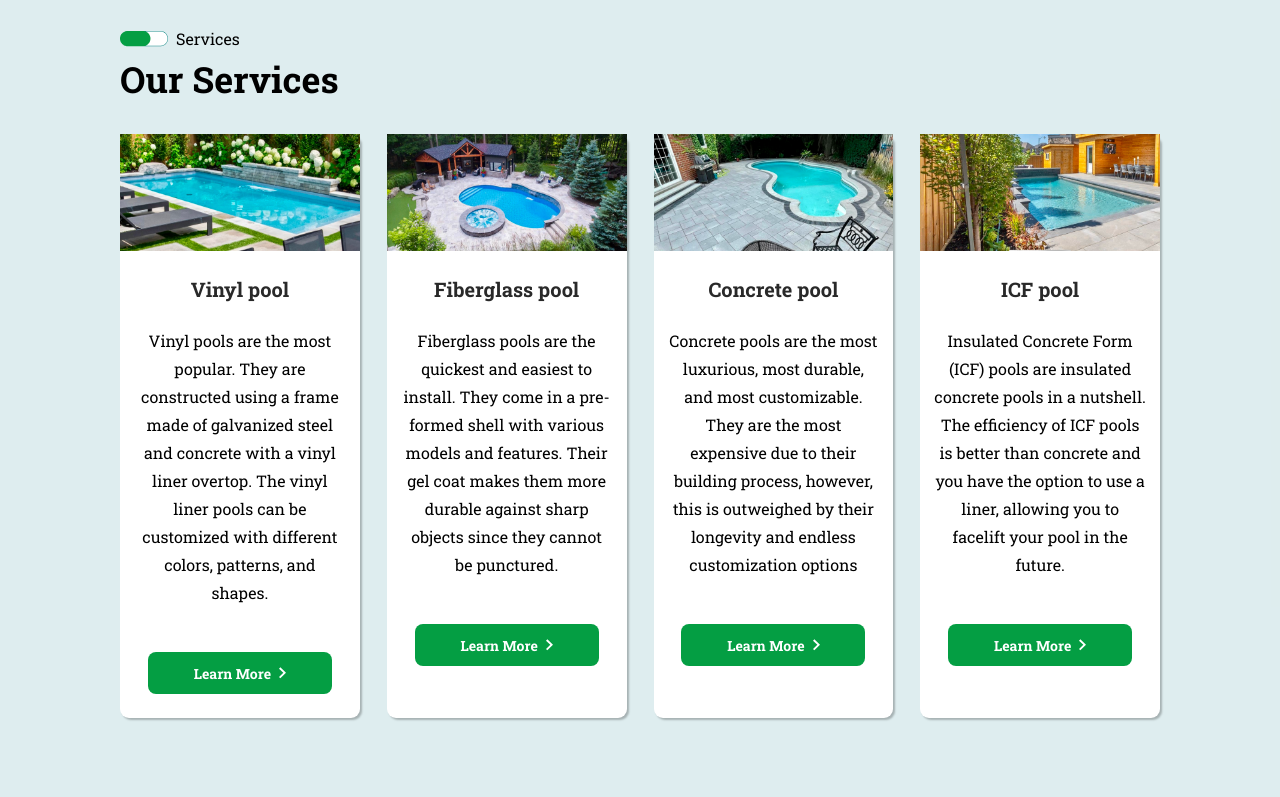
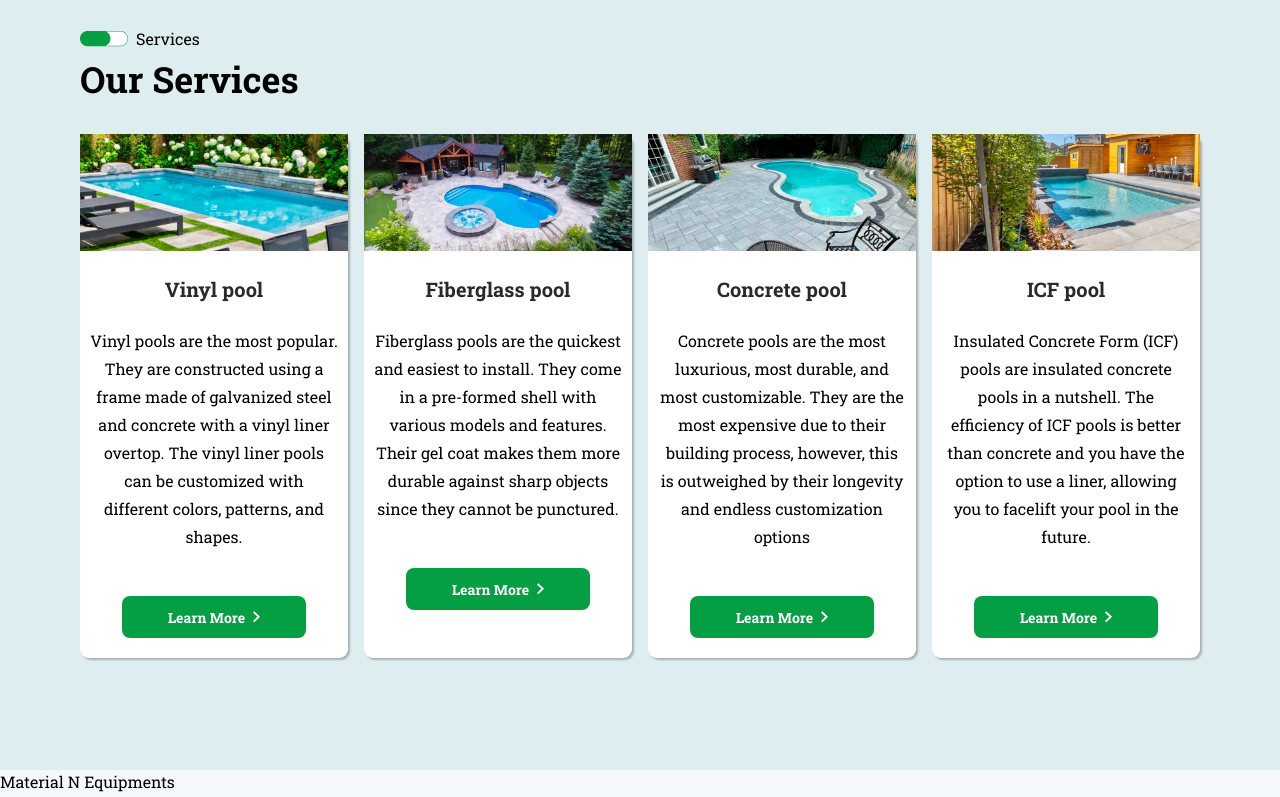
Before and after one commit to csebiplab/easy_pools, a Next.js app: page / in a window 1280 px wide. Shown: the part 1680-2477 px from the top of the page. Built offline with nearby package versions, Linux system fonts and the light colour scheme.

Commit message:
:sparkles: Done our servies sectioncls

```diff
--- a/src/app/components/__one_time_used/MainHomePageComponent/OurServices/OurServices.jsx
+++ b/src/app/components/__one_time_used/MainHomePageComponent/OurServices/OurServices.jsx
@@ -41,12 +41,12 @@ const ourServices = [
 
 const OurServices = () => {
   return (
-    <div className="px-[120px] py-[112px] our__service__box">
+    <div className="px-5 md:px-10 xl:px-20 2xl:px-[120px] py-[112px] our__service__box">
       <HeadingIcon text={headingIconText.ourServices__IconTxt} />
       <h3 className="text-4xl text-dark">Our Services</h3>
 
       <div className="mt-[35px]">
-        <div className="grid grid-cols-4 gap-x-[27px]">
+        <div className="grid grid-cols-1 md:grid-cols-3 xl:grid-cols-4 2xl:grid-cols-4 gap-4 2xl:gap-[27px]">
           {ourServices.map((serv, index) => (
             <ServiceCard key={index} serv={serv} />
           ))}
--- a/src/app/components/__one_time_used/MainHomePageComponent/OurServices/ServiceCard.jsx
+++ b/src/app/components/__one_time_used/MainHomePageComponent/OurServices/ServiceCard.jsx
@@ -14,10 +14,10 @@ const ServiceCard = ({ serv }) => {
           height={117}
           className="W-full h-[117px]"
         />
-        <div className="px-[14px]">
+        <div className="px-[10px]">
           <h5 className="py-[25px]">{title}</h5>
           <p className="pb-[45px]">{desc}</p>
-          <div className="pb-6 flex justify-center">
+          <div className="pb-5 flex justify-center relative">
             <ServiceCardButton />
           </div>
         </div>
```
